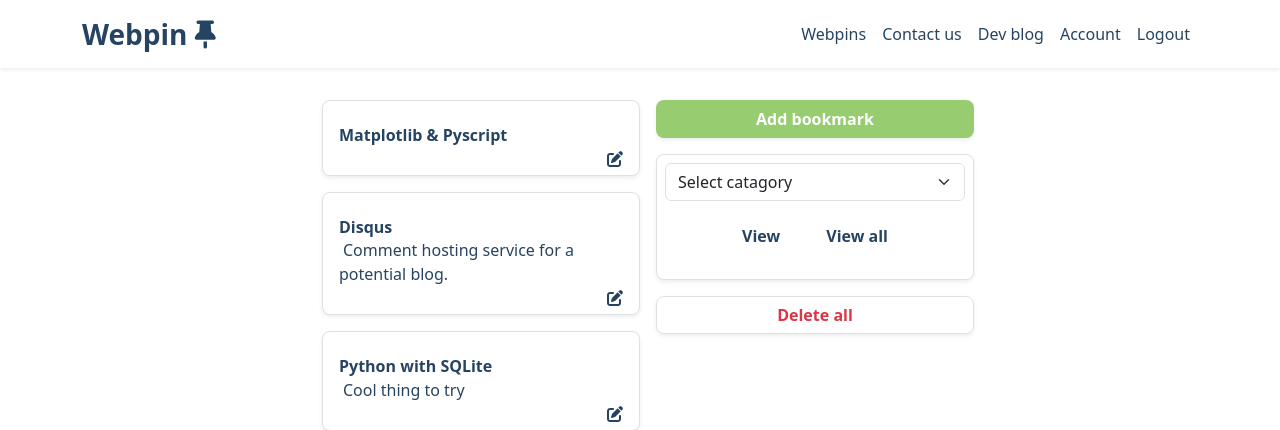
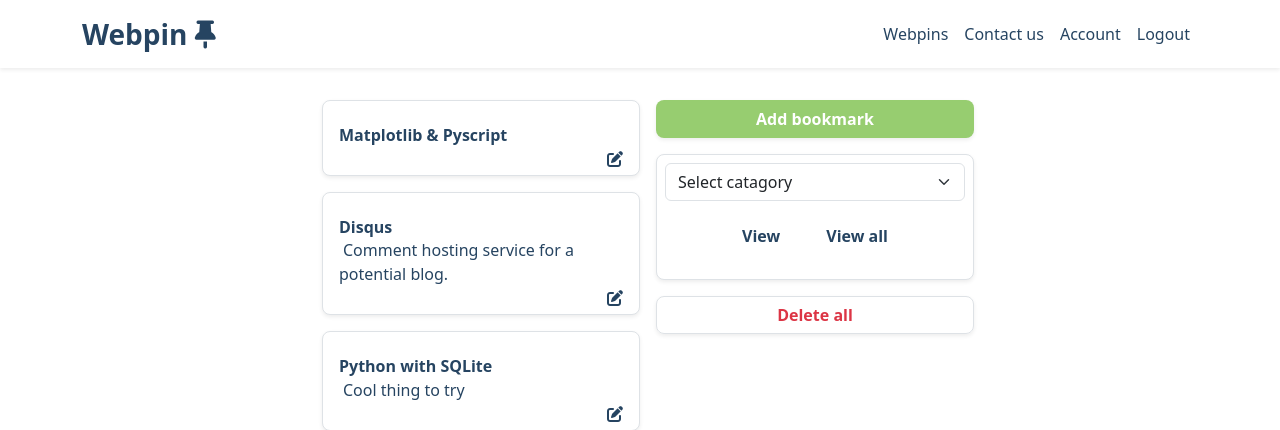
Before and after one commit to levetation/Webpin, a Django app: page /bookmarks in a window 1280 px wide. Shown: the top 430 px of the page. Run offline with Django 4.2, Linux system fonts and the light colour scheme; a user stored in the database is signed in; data comes from the database, SQL or seed files in the repository; both versions use the stored data as it was after the commit; some libraries are stand-ins or nearby versions.

Commit message:
Current version

```diff
--- a/bookmarks_main/templates/bookmarks_main/index.html
+++ b/bookmarks_main/templates/bookmarks_main/index.html
@@ -13,7 +13,7 @@
     {% if user.is_authenticated %}
 
     <div class="row d-flex justify-content-end">
-        <div class="col-1 me-2">
+        <div class="col-1 me-3">
             <h2 class="p-1 rounded border shadow-sm" style="background-color: white; position:fixed; bottom: 0;"><a href="#anchor" style="color:#264461;"><i class="fa-solid fa-house"></i></a></h2>
         </div>
     </div>
--- a/bookmarks_main/templates/bookmarks_main/template.html
+++ b/bookmarks_main/templates/bookmarks_main/template.html
@@ -74,10 +74,6 @@
                 </li>
 
                 <li class="nav-item">
-                  <a class="nav-link" href="{% url 'devblog' %}">Dev blog</a>
-                </li>
-
-                <li class="nav-item">
                   <a class="nav-link" href="{% url 'user_profile' %}">Account</a>
                 </li>
 
@@ -97,9 +93,6 @@
                     <a class="nav-link" href="{% url 'contact' %}">Contact us</a>
                   </li>
 
-                  <li class="nav-item">
-                    <a class="nav-link" href="{% url 'devblog' %}">Dev blog</a>
-                  </li>
               {% endif %}
             </ul>
       </div>
```
Also changed, not shown: db.sqlite3.
